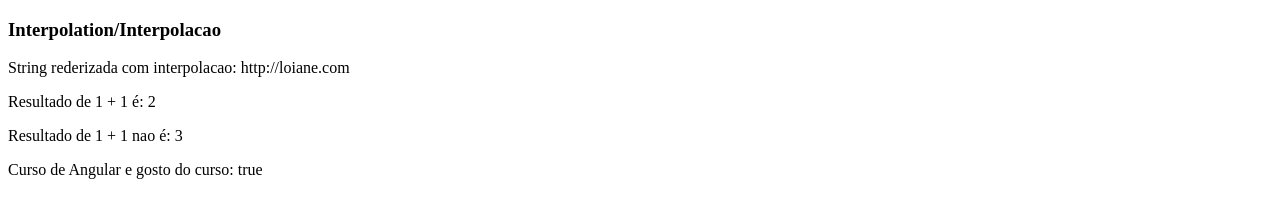
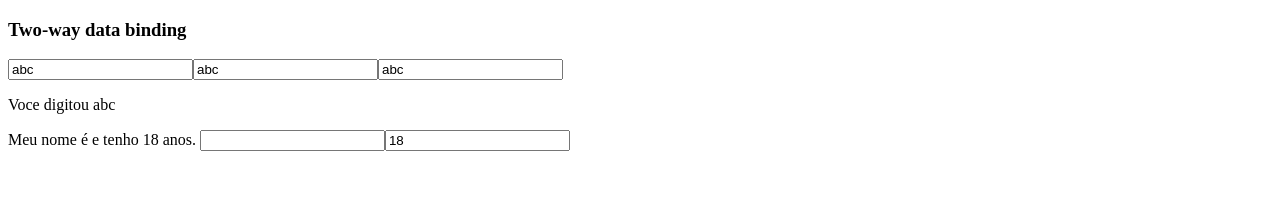
Before and after one commit to fuchien/Angular2, an Angular app in the folder loiane/data-binding/: page / in a window 1280 px wide. Shown: the top 200 px of the page. Built offline with nearby package versions, Linux system fonts and the light colour scheme.

Commit message:
Two-way data binding

```diff
--- a/loiane/data-binding/src/app/data-binding/data-binding.component.html
+++ b/loiane/data-binding/src/app/data-binding/data-binding.component.html
@@ -1,4 +1,4 @@
-<section class="property-binding">
+<!--<section class="property-binding">
     <article>
       <h3>Interpolation/Interpolacao</h3>
       <p>String rederizada com interpolacao: {{ url }}</p>
@@ -79,4 +79,38 @@
       </span>
     </div>
   </article>
+</section>-->
+
+<section class="two-way-binding">
+  <article>
+    <h3>Two-way data binding</h3>
+    <div>
+
+      <input type="text"
+        [value]="nome"
+        (input)="nome = $event.target.value"
+      >
+
+      <input type="text"
+        [ngModel]="nome"
+        (ngModelChange)="nome = $event"
+      >
+
+      <input type="text"
+        [(ngModel)]="nome"
+      >
+
+      <p>Voce digitou {{ nome }}</p>
+    </div>
+
+    <div>
+      Meu nome é {{ pessoa.nome }} e tenho {{ pessoa.idade }} anos.
+      <input type="text"
+        [(ngModel)]="pessoa.nome"
+      >
+      <input type="text"
+        [(ngModel)]="pessoa.idade"
+      >
+    </div>
+  </article>
 </section>
--- a/loiane/data-binding/src/app/data-binding/data-binding.component.ts
+++ b/loiane/data-binding/src/app/data-binding/data-binding.component.ts
@@ -17,6 +17,10 @@
   conteudoSalvo : string = '';
 
   isMouseOver = false;
+
+  nome : string = 'abc';
+
+  pessoa = { nome: '', idade: 18 };
 
   getValor() {
     return 1;
```
